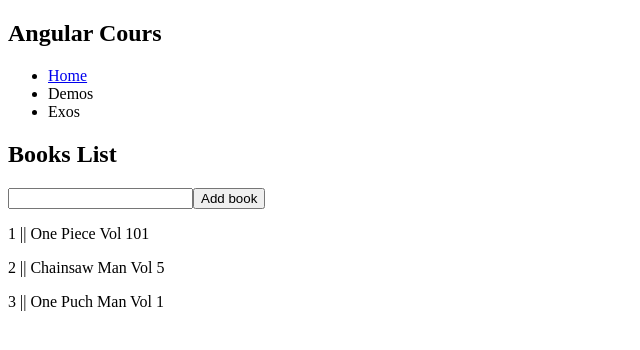
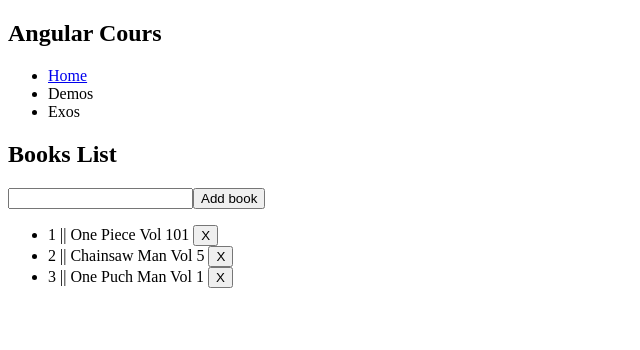
Before and after one commit to Nico7522/angular-demo-exo, an Angular app: page /exo7 in a window 1280 px wide. Shown: the top 350 px of the page, without its empty margins (0-640 px from the left). Built offline with nearby package versions, Linux system fonts and the light colour scheme.

Commit message:
modif exo 7

```diff
--- a/src/app/exos/exo7/book/book.component.html
+++ b/src/app/exos/exo7/book/book.component.html
@@ -1,5 +1,5 @@
-
-
-<div>
-  <p>{{ idB }} || {{ nameB }}</p>
-</div>
+<input type="text" [(ngModel)]="valueInput" />
+<button type="button" (click)="addBooks(valueInput)">Add book</button>
+<ul>
+  <li *ngFor="let book of Books">{{ book.id }} || {{ book.name }} <button type="button" (click)="deleteBooksEnfant(book.id)">X</button></li>
+</ul>
--- a/src/app/exos/exo7/book/book.component.ts
+++ b/src/app/exos/exo7/book/book.component.ts
@@ -6,14 +6,19 @@ import { Component, Input, Output, EventEmitter } from '@angular/core';
   styleUrls: ['./book.component.scss'],
 })
 export class BookComponent {
-  @Input() idB!: number;
-  @Input() nameB!: string;
-  @Input() nameAdd!: string;
-  @Input() Books!: [];
+
+  @Input() Books!: any[];
+
+  valueInput: string = '';
   @Output() addbooks: EventEmitter<string> = new EventEmitter<string>();
-  addBooks(nameAdd: string) {
-    // Message envoyer au composant parent
-    this.addbooks.emit(nameAdd);
+  addBooks(valueInput: string) {
+    this.addbooks.emit(valueInput);
+  }
+
+  @Output() deletebooks: EventEmitter<number> = new EventEmitter<number>();
+
+  deleteBooksEnfant(id: number){
+    this.deletebooks.emit(id);
   }
 
 }
--- a/src/app/exos/exo7/exo7.component.html
+++ b/src/app/exos/exo7/exo7.component.html
@@ -1,4 +1,3 @@
 <h2>Books List</h2>
-<input type="text" [(ngModel)]="book"/>
-<button type="button" (click)="ajouterBooks(book)">Add book</button>
-<app-book *ngFor="let book of Books" [idB]="book.id" [nameB]="book.name" [nameAdd]="book" [Books]="Books" (addbooks)="ajouterBooks($event)">
+
+<app-book [Books]="Books"(addbooks)="ajouterBooks($event)" (deletebooks)="deleteBookParent($event)">
--- a/src/app/exos/exo7/exo7.component.ts
+++ b/src/app/exos/exo7/exo7.component.ts
@@ -6,7 +6,7 @@ import { Component, Input, Output } from '@angular/core';
   styleUrls: ['./exo7.component.scss'],
 })
 export class Exo7Component {
-  book: string = '';
+  id: number = 3;
   Books: any = [
     {
       id: 1,
@@ -21,11 +21,19 @@ export class Exo7Component {
       name: 'One Puch Man Vol 1',
     },
   ];
+  incrementId(id: number) {
+    return (this.id += 1);
+  }
 
   ajouterBooks(event: string) {
     this.Books.push({
-      id: this.Books.length + 1,
+      id: this.incrementId(this.id),
       name: event,
     });
   }
+  deleteBookParent(id: number) {
+    this.Books = this.Books.filter((b: { id: number }) => {
+      return b.id != id;
+    });
+  }
 }
```
